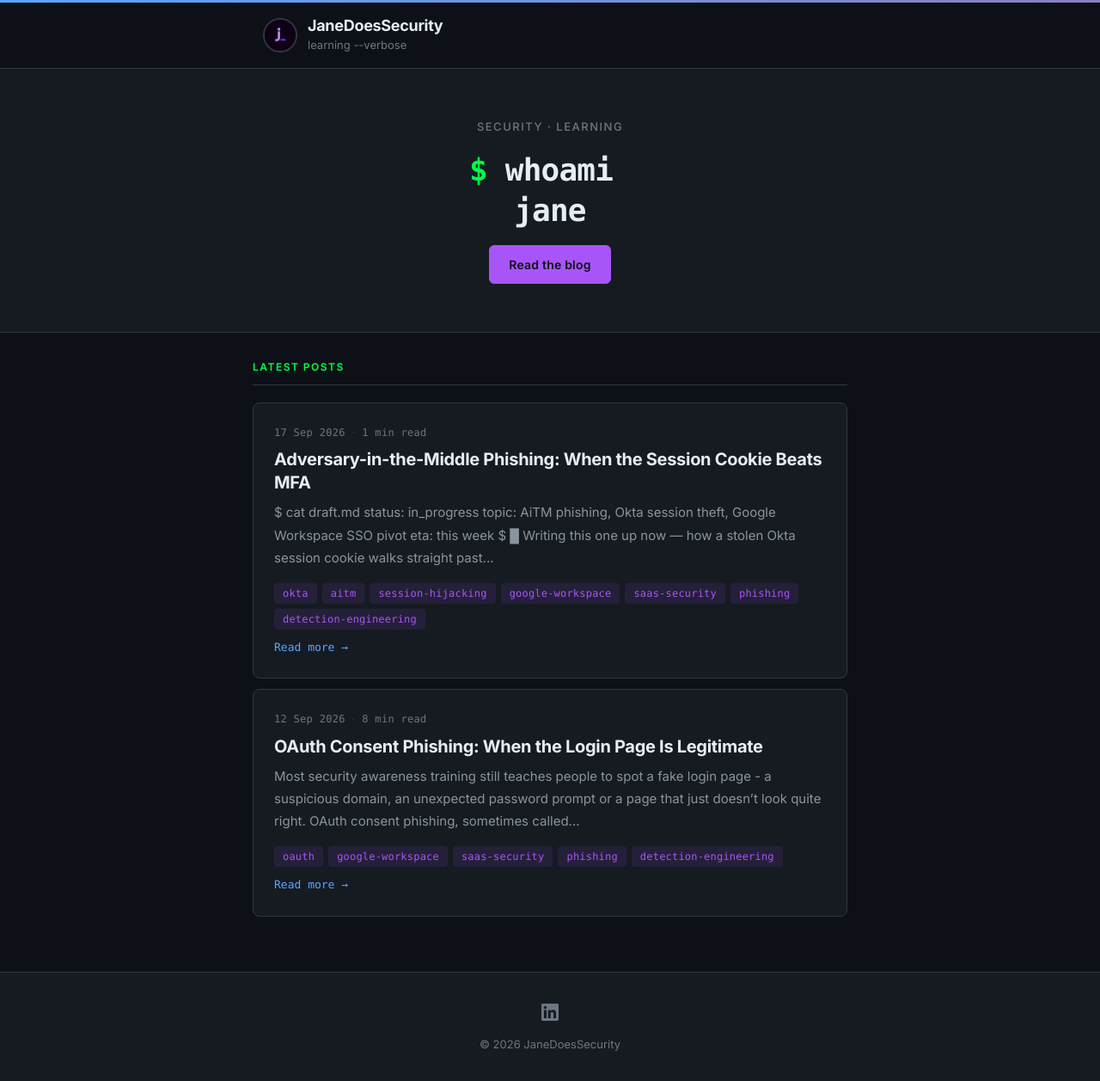
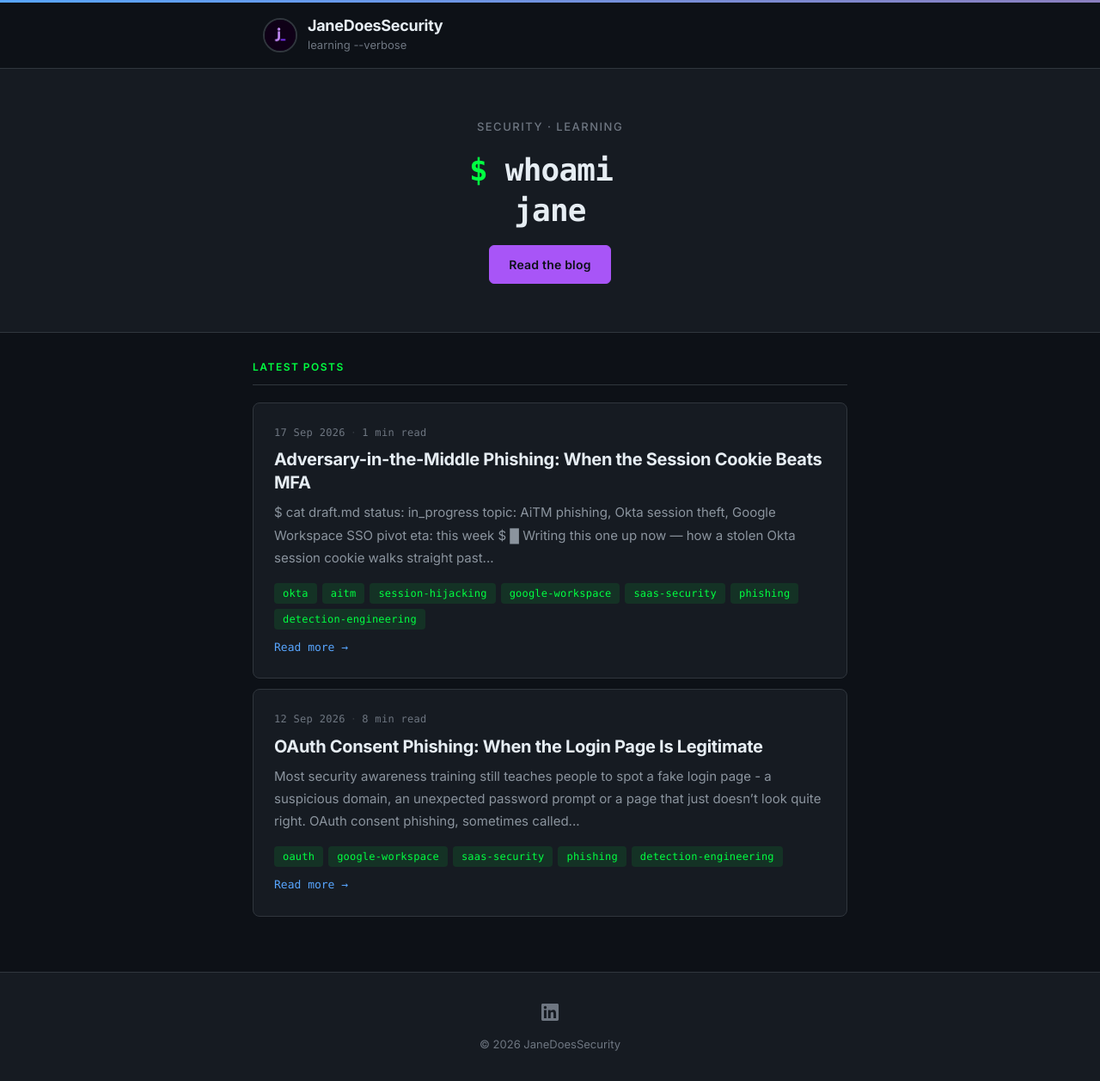
Before and after one commit to janedoessecurity/janedoessecurity.github.io, a Jekyll site: the page built from index.html, in a window 1280 px wide. Shown: the whole page at 86% size. Built offline with Jekyll 4.4.1, drawn with Linux system fonts in a browser that asks for light colours.

Commit message:
Switch tag pills to cyber green, keep post-card hover purple
Co-Authored-By: Claude Sonnet 5 <noreply@anthropic.com>
Claude-Session: https://claude.ai/code/session_01M9anGfeiZ6vmaYpe7kWd9t

```diff
--- a/_sass/_variables.scss
+++ b/_sass/_variables.scss
@@ -21,9 +21,8 @@ $accentHover:  #79B8FF;
 $accentSubtle: rgba(88, 166, 255, 0.10);
 
 // Cyber purple (CTA button)
-$ctaPurple:       #A855F7;
-$ctaPurpleHover:  #C084FC;
-$ctaPurpleSubtle: rgba(168, 85, 247, 0.10);
+$ctaPurple:      #A855F7;
+$ctaPurpleHover: #C084FC;
 
 // Cyber green (terminal prompt)
 $cyberGreen:       #00FF41;
--- a/style.scss
+++ b/style.scss
@@ -422,8 +422,8 @@ hr {
 
 .tag-pill {
   display: inline-block;
-  background: $ctaPurpleSubtle;
-  color: $ctaPurple;
+  background: $cyberGreenSubtle;
+  color: $cyberGreen;
   font-family: $mono;
   font-size: 12px;
   font-weight: 500;
@@ -436,7 +436,7 @@ hr {
   line-height: 20px;
 
   &:hover {
-    background: $ctaPurple;
+    background: $cyberGreen;
     color: $bg;
   }
 }
```
